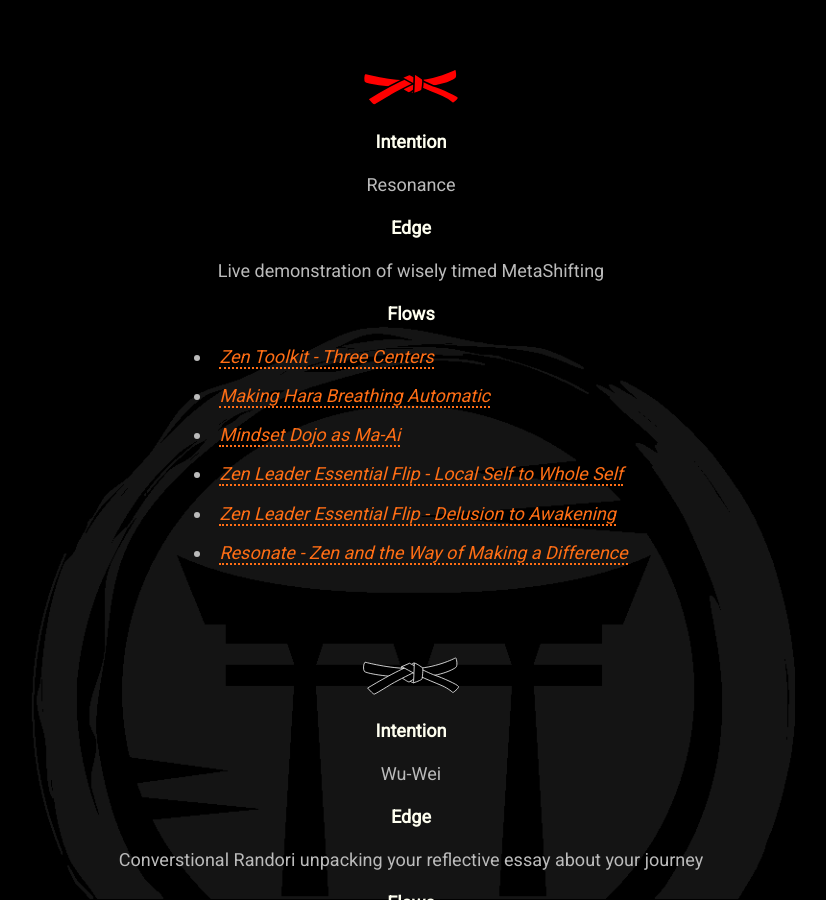
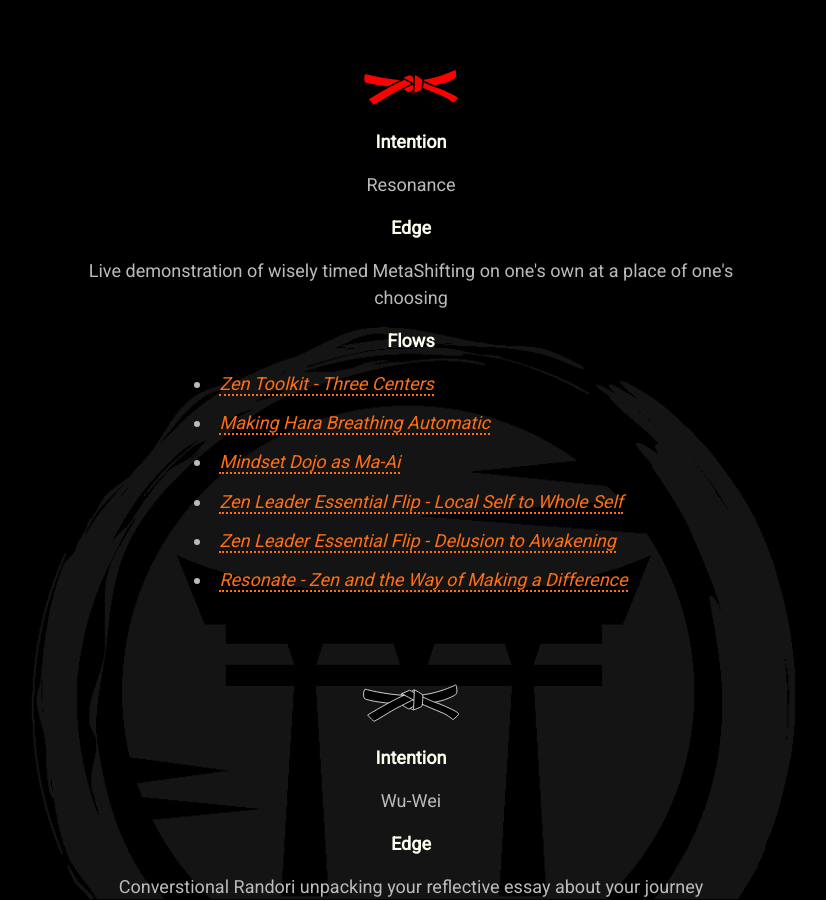
Before and after one commit to mindset-dojo/mindset-dojo.github.io, a Jekyll site: the page built from program.md, in a window 1280 px wide and 900 px high, scrolled down 4809 px. Shown: the whole window, without its empty margins (229-1055 px from the left). Built offline with Jekyll 4.4.1, drawn with Linux system fonts in a browser that asks for light colours; some web fonts are replaced.

Commit message:
feat(program): change red level edge challenge to focus on independence and choice.

```diff
--- a/_data/program.yaml
+++ b/_data/program.yaml
@@ -125,7 +125,7 @@ levels:
     label: 1st Kyu
     level: -1
     intention: Resonance
-    edge: Live demonstration of wisely timed MetaShifting
+    edge: Live demonstration of wisely timed MetaShifting on one's own at a place of one's choosing
     flows:
       - label: Zen Toolkit - Three Centers
         url: https://vimeo.com/944672806/e099593826?share=copy
```
